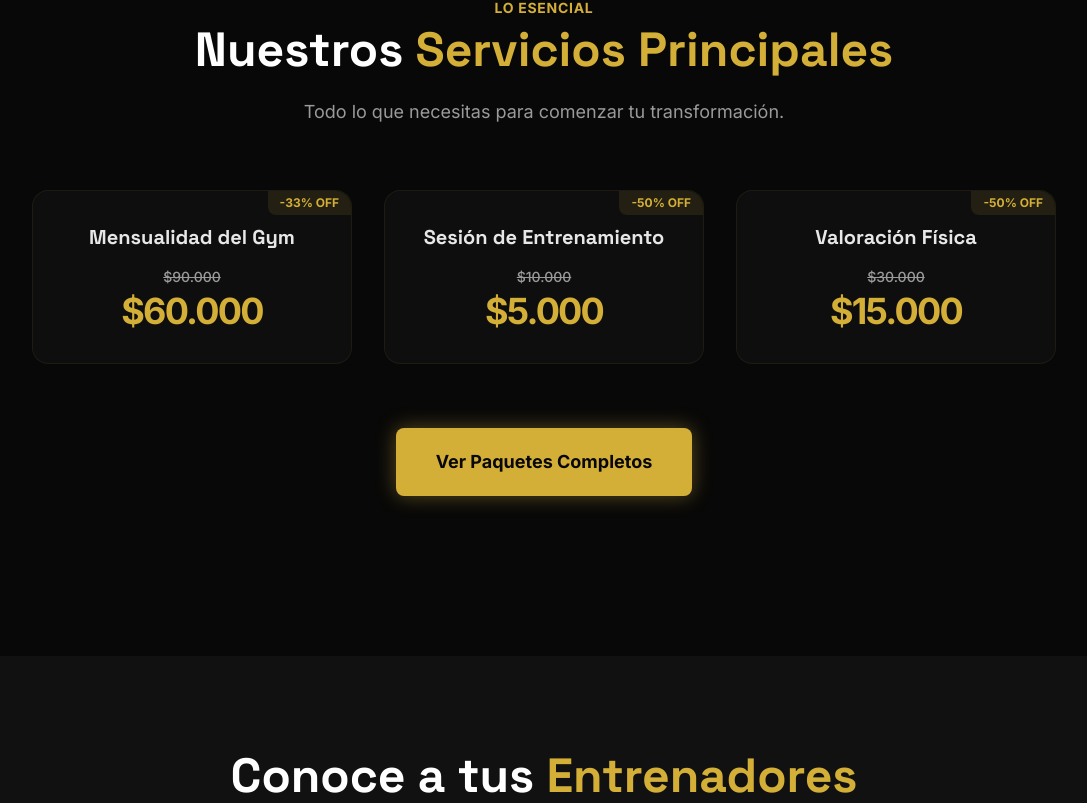
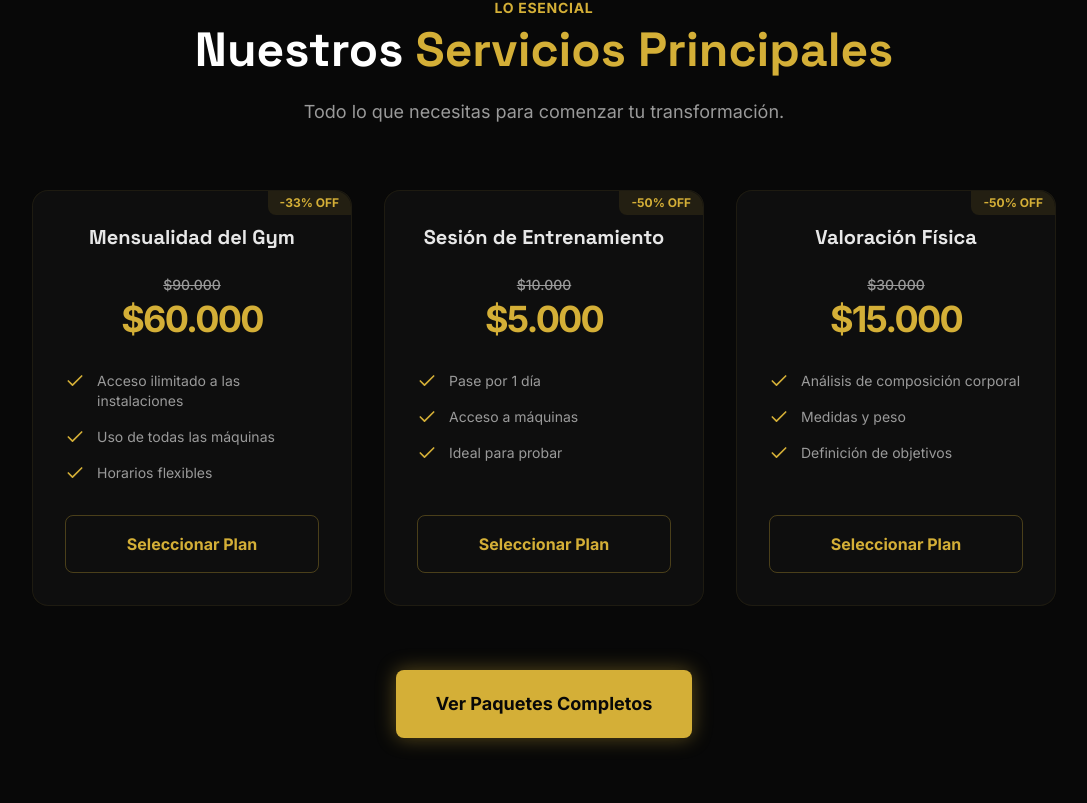
Before and after one commit to migueflope/training-studio-gym, a Next.js app: page / in a window 1280 px wide. Shown: the part 1582-2385 px from the top of the page, without its empty margins (96-1183 px from the left). Built offline with nearby package versions, Linux system fonts and the light colour scheme.

Commit message:
design: add features list and select plan button to landing pricing cards

```diff
--- a/src/components/landing/Pricing.tsx
+++ b/src/components/landing/Pricing.tsx
@@ -77,16 +77,34 @@ export function Pricing() {
                 whileInView={{ opacity: 1, y: 0 }}
                 viewport={{ once: true }}
                 transition={{ duration: 0.5, delay: index * 0.1 }}
-                className="glass-panel rounded-2xl p-8 border border-border flex flex-col justify-center items-center text-center group hover:border-primary/50 transition-all"
+                className="glass-panel rounded-2xl p-8 border border-border flex flex-col justify-between text-center group hover:border-primary/50 transition-all h-full"
               >
-                <div className="absolute top-0 right-0 bg-primary/10 text-primary text-xs font-bold px-3 py-1 rounded-bl-lg rounded-tr-2xl group-hover:bg-primary group-hover:text-primary-foreground transition-all">
-                  {service.discount}
+                <div>
+                  <div className="absolute top-0 right-0 bg-primary/10 text-primary text-xs font-bold px-3 py-1 rounded-bl-lg rounded-tr-2xl group-hover:bg-primary group-hover:text-primary-foreground transition-all">
+                    {service.discount}
+                  </div>
+                  <h3 className="text-xl font-bold font-display mb-6 text-foreground/90">{service.name}</h3>
+                  <div className="flex flex-col items-center gap-1 mb-8">
+                    <span className="text-muted-foreground line-through text-sm font-medium">{service.originalPrice}</span>
+                    <span className="text-4xl font-bold text-primary tracking-tighter">{service.price}</span>
+                  </div>
+
+                  <ul className="space-y-4 mb-8 text-left">
+                    {service.features.map((feature, i) => (
+                      <li key={i} className="flex items-start gap-3">
+                        <Check className="w-5 h-5 text-primary shrink-0" />
+                        <span className="text-muted-foreground text-sm">{feature}</span>
+                      </li>
+                    ))}
+                  </ul>
                 </div>
-                <h3 className="text-xl font-bold font-display mb-4 text-foreground/90">{service.name}</h3>
-                <div className="flex flex-col items-center gap-1">
-                  <span className="text-muted-foreground line-through text-sm font-medium">{service.originalPrice}</span>
-                  <span className="text-4xl font-bold text-primary tracking-tighter">{service.price}</span>
-                </div>
+
+                <Link
+                  href="/planes"
+                  className="w-full py-4 rounded-lg font-bold text-center border border-primary/30 text-primary group-hover:bg-primary group-hover:text-primary-foreground transition-all mt-auto"
+                >
+                  Seleccionar Plan
+                </Link>
               </motion.div>
             ))}
           </div>
```
